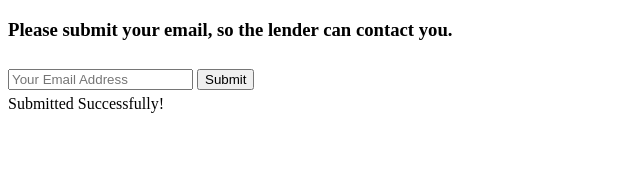
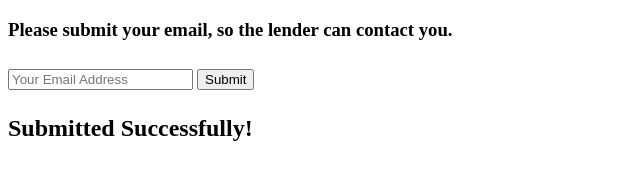
Before and after one commit to shaidavis/book-lending, a website: page public/offerBookSuccess.html in a window 1280 px wide. Shown: the whole page, without its empty margins (0-640 px from the left). Drawn offline with Linux system fonts and the light colour scheme.

Commit message:
added submitted successfully on new book addition (made it pretty)

```diff
--- a/public/offerBookSuccess.html
+++ b/public/offerBookSuccess.html
@@ -4,13 +4,17 @@
   <title></title>
 </head>
 <body ng-app="book">
-  <div class = "booking" ng-controller = "mainCtrl">
-    <h3 class="popup-h3">Please submit your email, so the lender can contact you.</h3>
-    <form ng-submit = "offerIt()">
-      <input class="form-control" input type="text" ng-model = "lenderEmail" required placeholder="Your Email Address" style="margin-bottom: 5px">
-      <button class="btn-primary" style="margin-top: 10px">Submit</button>
-    </form>
-    <div ng-show = "submitted">Submitted Successfully!</div>
+
+  <div ng-controller="mainCtrl">
+    <div class = "booking" ng-hide = "submitted">
+      <h3 class="popup-h3">Please submit your email, so the lender can contact you.</h3>
+      <form ng-submit = "offerIt()">
+        <input class="form-control" input type="text" ng-model = "lenderEmail" required placeholder="Your Email Address" style="margin-bottom: 5px">
+        <button class="btn-primary" style="margin-top: 10px">Submit</button>
+      </form>
+     </div>
+    <div ng-show = "submitted"><h2>Submitted Successfully!</h2></div>
   </div>
+
 </body>
 </html>
```
